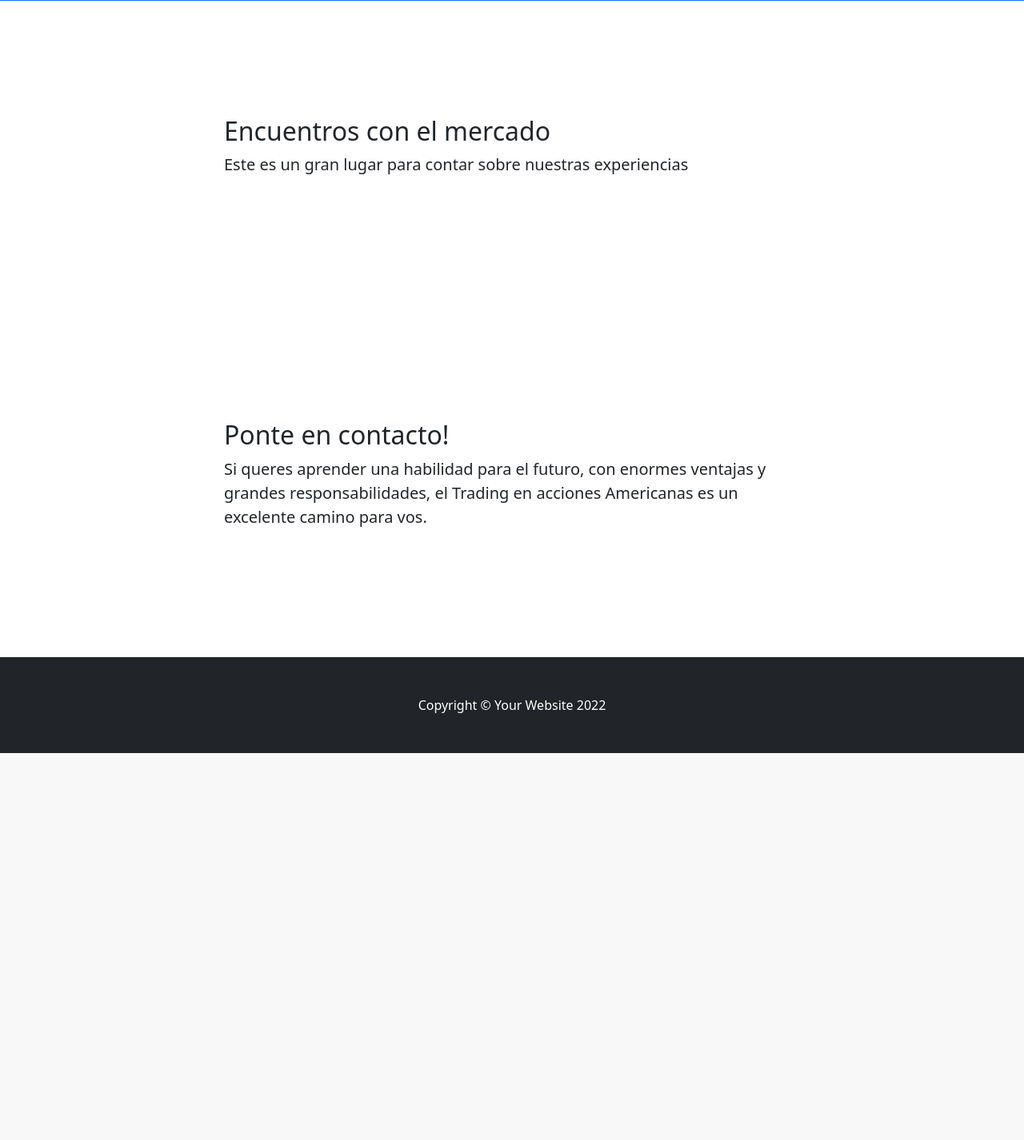
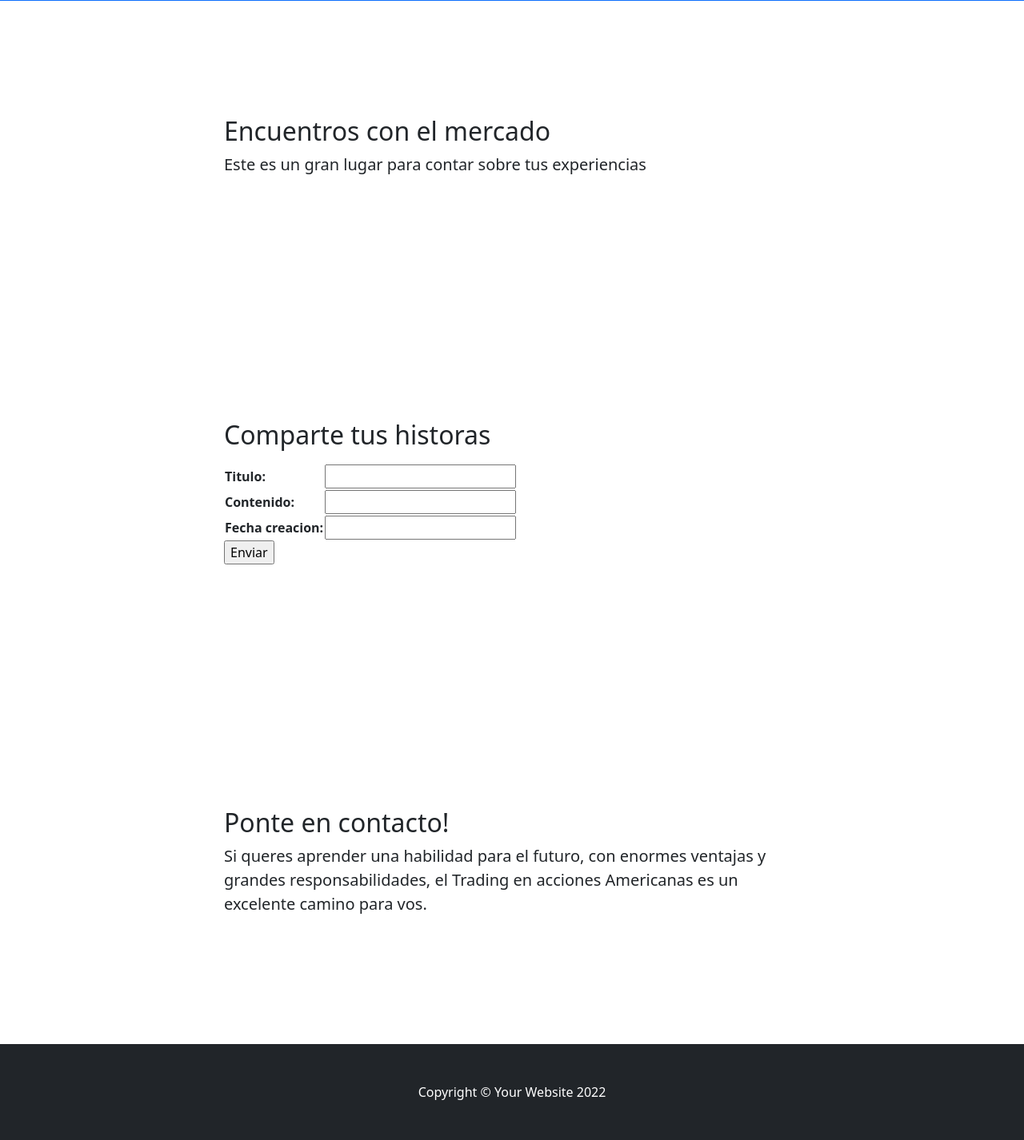
Before and after one commit to pabloMzalez/Entrega-1---Labbozzetta---Gonzalez, a Django app: page /blog/ in a window 1280 px wide. Shown: the part 397-1823 px from the top of the page at 80% size. Before the commit the page ends 1339 px from the top, so only its background shows below. Run offline with Django 4.2, Linux system fonts and the light colour scheme; some libraries are stand-ins or nearby versions.

Commit message:
Anda el formulario de creacion

```diff
--- a/blog_app_1/views.py
+++ b/blog_app_1/views.py
@@ -1,7 +1,11 @@
+from datetime import datetime
 from unicodedata import name
 from django.template import loader
-from django.shortcuts import render
+from django.shortcuts import redirect, render
 from django.http import HttpResponse
+
+from blog_app_1.forms import FormBlog
+from blog_app_1.models import Blog
 
 # Create your views here.
 
@@ -17,10 +21,28 @@ def sobre_nosotros(request):
 
 def crear_blog(request):
     #acceso al formulario creado con django
+    if request.method == "POST":
+        form = FormBlog(request.POST)
+
+        if form.is_valid():
+            data = form.cleaned_data
+
+            fecha = data.get("fecha_creacion")
+            if not fecha:
+                fecha = datetime.now()
+
+            entrada = Blog(titulo = data.get("titulo"),
+                            contenido = data.get("contenido"),
+                            fecha_creacion = fecha)
+            entrada.save()
 
 
+            #return redirect("listado_blog")
+        else:
+            return render(request, "blog.html", {"form": form})
 
-    return render(request, "blog.html")
+    entrada = FormBlog()
+    return render(request, "blog.html", {"form": entrada})
 
 
 
--- a/templates/blog.html
+++ b/templates/blog.html
@@ -18,7 +18,7 @@
                 <div class="row gx-4 justify-content-center">
                     <div class="col-lg-8">
                         <h2>Encuentros con el mercado</h2>
-                        <p class="lead"> Este es un gran lugar para contar sobre nuestras experiencias</p>
+                        <p class="lead"> Este es un gran lugar para contar sobre tus experiencias</p>
                     </div>
                 </div>
             </div>
@@ -28,10 +28,24 @@
 {# aca iria el formulario de carga y busqueda #}
 
 {% block formulario %}
-
-
-
-
+<section id="blog">
+    <div class="container px-4">
+        <div class="row gx-4 justify-content-center">
+            <div class="col-lg-8">
+                <h2>Comparte tus historas</h2>
+                <p>
+                    <form action={% url 'crear_blog' %} method="POST">
+                        {% csrf_token %}
+                        <table>
+                            {{form}}
+                        </table>
+                        <input type="submit" value="Enviar">
+                    </form>
+                </p>
+            </div>
+        </div>
+    </div>
+</section>
 {% endblock formulario %}
 
 
```
